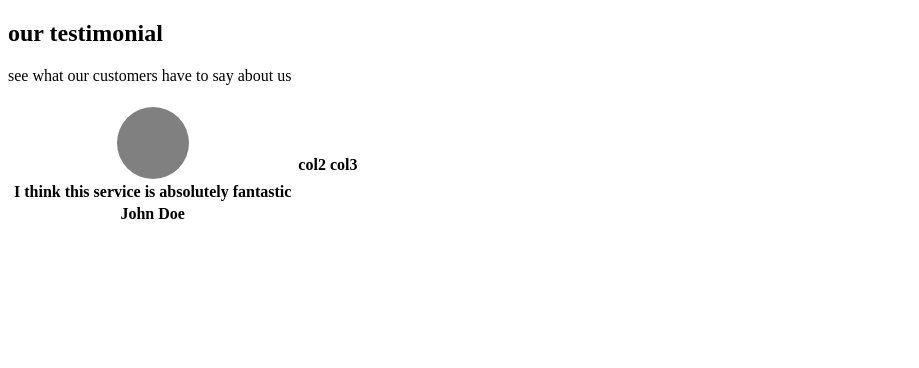
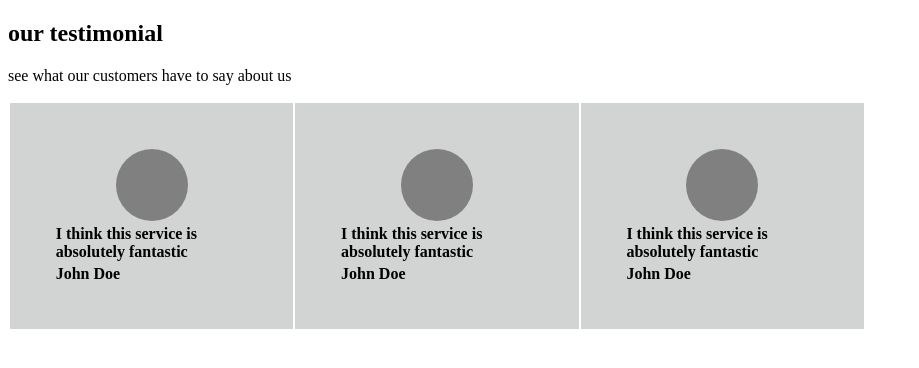
Before and after one commit to itslakshyayadav/learn-html-css, a plain HTML site: page assignment2.html in a window 1280 px wide. Shown: the whole page, without its empty margins (0-919 px from the left). Drawn offline with Linux system fonts and the light colour scheme.

Commit message:
assingment2 commit

```diff
--- a/assignment2.html
+++ b/assignment2.html
@@ -22,6 +22,20 @@
             margin-left: auto;
             margin-right: auto;
         }
+
+        .box-background {
+            background-color: rgb(210, 211, 211);
+            padding: 5%;
+            margin: 5px;
+        }
+
+        .td-para {
+            text-align: left;
+        }
+
+        .td-name {
+            text-align: left;
+        }
     </style>
 </head>
 
@@ -31,7 +45,7 @@
     <table>
         <thead>
             <tr>
-                <th>
+                <th class="box-background">
                     <table class="text-center">
                         <tr>
                             <td>
@@ -41,19 +55,59 @@
                             </td>
                         </tr>
                         <tr>
-                            <td>
+                            <td class="td-para">
                                 I think this service is absolutely fantastic
                             </td>
                         </tr>
                         <tr>
-                            <td>
+                            <td class="td-name">
                                 John Doe
                             </td>
                         </tr>
                     </table>
                 </th>
-                <th>col2</th>
-                <th>col3</th>
+                <th class="box-background">
+                    <table class="text-center">
+                        <tr>
+                            <td>
+                                <div class="circle mx-auto">
+
+                                </div>
+                            </td>
+                        </tr>
+                        <tr>
+                            <td class="td-para">
+                                I think this service is absolutely fantastic
+                            </td>
+                        </tr>
+                        <tr>
+                            <td class="td-name">
+                                John Doe
+                            </td>
+                        </tr>
+                    </table>
+                </th>
+                <th class="box-background">
+                    <table class="text-center">
+                        <tr>
+                            <td>
+                                <div class="circle mx-auto">
+
+                                </div>
+                            </td>
+                        </tr>
+                        <tr>
+                            <td class="td-para">
+                                I think this service is absolutely fantastic
+                            </td>
+                        </tr>
+                        <tr>
+                            <td class="td-name">
+                                John Doe
+                            </td>
+                        </tr>
+                    </table>
+                </th>
             </tr>
         </thead>
     </table>
```
